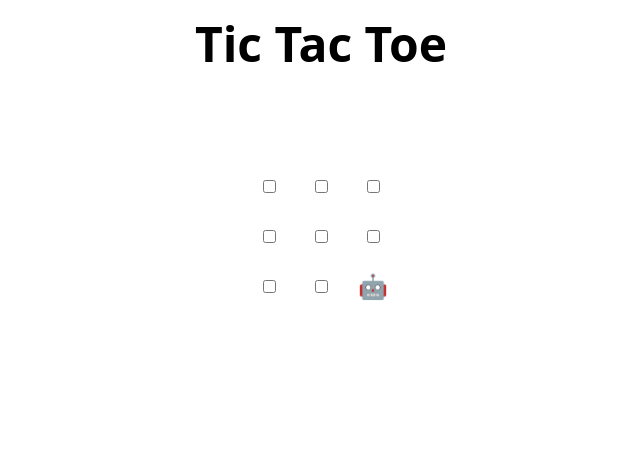
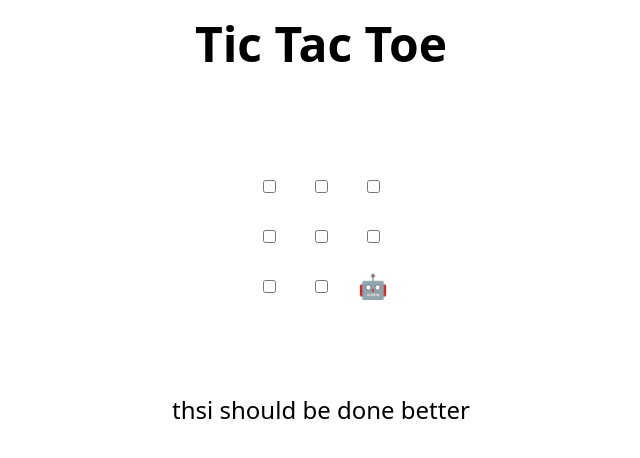
Before and after one commit to jerome-roeser/skills-review-pull-requests, a plain HTML site: page index.html in a window 1280 px wide. Shown: the whole page, without its empty margins (319-959 px from the left). Drawn offline with Linux system fonts and the light colour scheme.

Commit message:
suggestion declined for idex.html

```diff
--- a/index.html
+++ b/index.html
@@ -48,7 +48,7 @@
 </table>
 
 <h2 hidden>Game over, refresh to play again 🧑‍💻 🤖!</h2>
-
+thsi should be done better
 <script>
   // Initialization
   const boxes = Array.from(document.querySelectorAll("td"));
```
